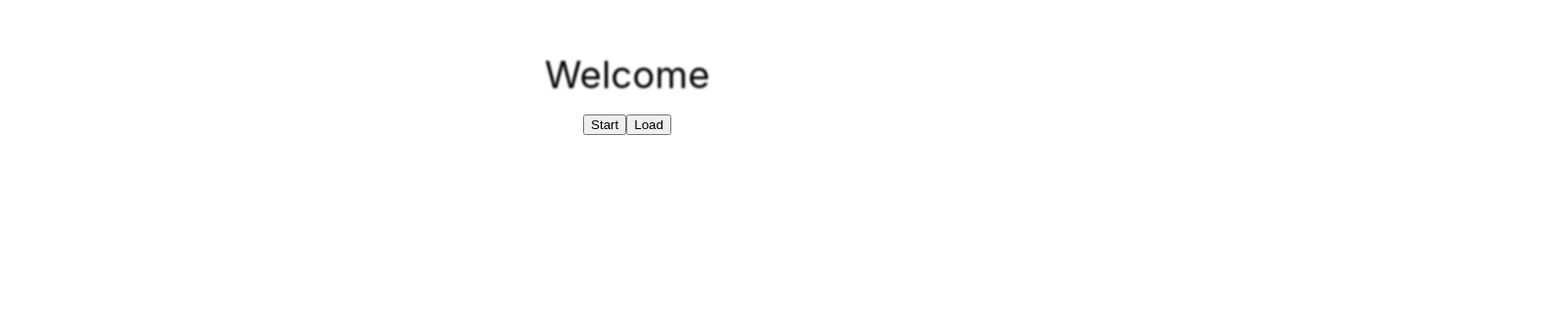
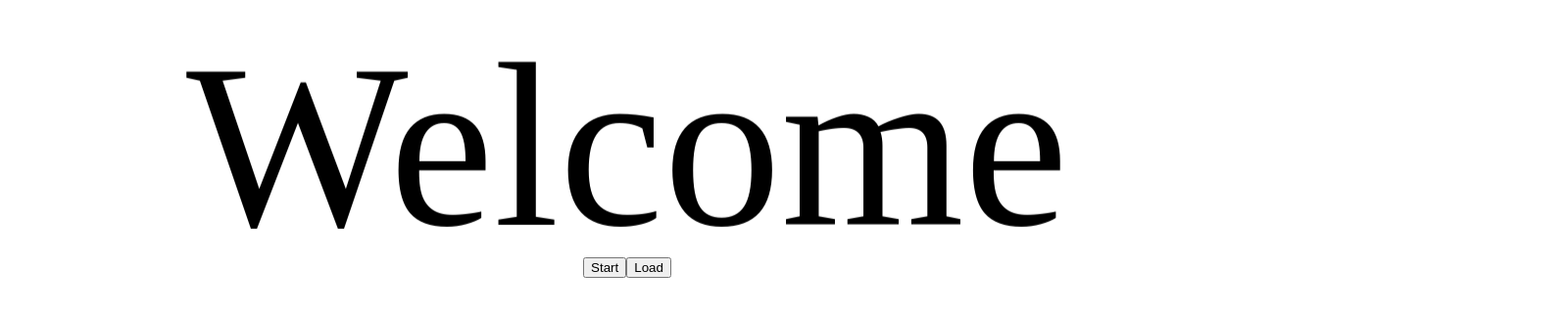
Before and after one commit to koota1/a_walk_in_the_park, a React (Create React App) app in the folder a_walk_in_the_park/: page / in a window 1280 px wide. Shown: the part 103-426 px from the top of the page at 98% size, 1600 px wide, since content can reach past the window. Built offline with nearby package versions, Linux system fonts and the light colour scheme; a web font is replaced by a local one.

Commit message:
added font and changed home.css

```diff
--- a/a_walk_in_the_park/src/components/Home/home.css
+++ b/a_walk_in_the_park/src/components/Home/home.css
@@ -1,10 +1,16 @@
+@font-face {
+  font-family: 'Redaction-35';
+  src: url('/Users/kotab/hcde438/a_walk_in_the_park/a_walk_in_the_park/src/assets/fonts/Redaction_35-Italic.woff2');
+}
+
+
 @keyframes pixelate {
   0% {
     filter: none;
   }
   100% {
-      filter: contrast(150%) saturate(2) blur(1px);
-      transform: scale(1.2);
+    filter: contrast(150%) saturate(2);
+    transform: scale(1.5);
   }
 }
 
@@ -18,7 +24,8 @@
 }
 
 .pixelated-welcome {
-    font-size: 2rem;
+  font-size: 10rem;
+  font-family: 'Redaction-35';
   animation: pixelate 2s ease-in-out forwards;
 }
 
--- a/a_walk_in_the_park/src/components/Home/home.js
+++ b/a_walk_in_the_park/src/components/Home/home.js
@@ -13,7 +13,7 @@ function Home() {
   useEffect(() => {
     const timer = setTimeout(() => {
       setShowButtons(true);
-    }, 2000); // Match the duration of pixelate animation
+    }, 500); // Match the duration of pixelate animation
     return () => clearTimeout(timer);
   }, []);
 
```
Also changed, not shown: a_walk_in_the_park/src/assets/fonts/Redaction_35-Italic.woff2 (added). Lines whose indentation alone changed are shown as unchanged.
